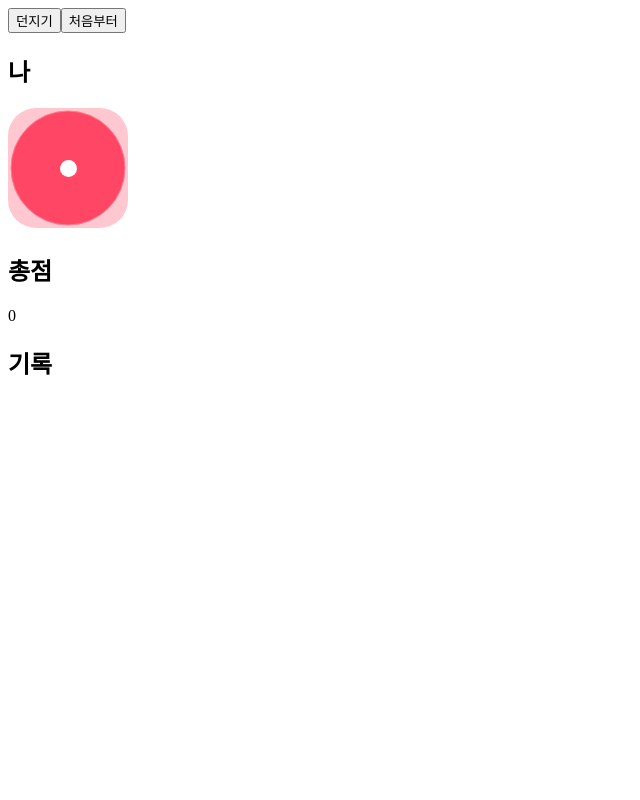
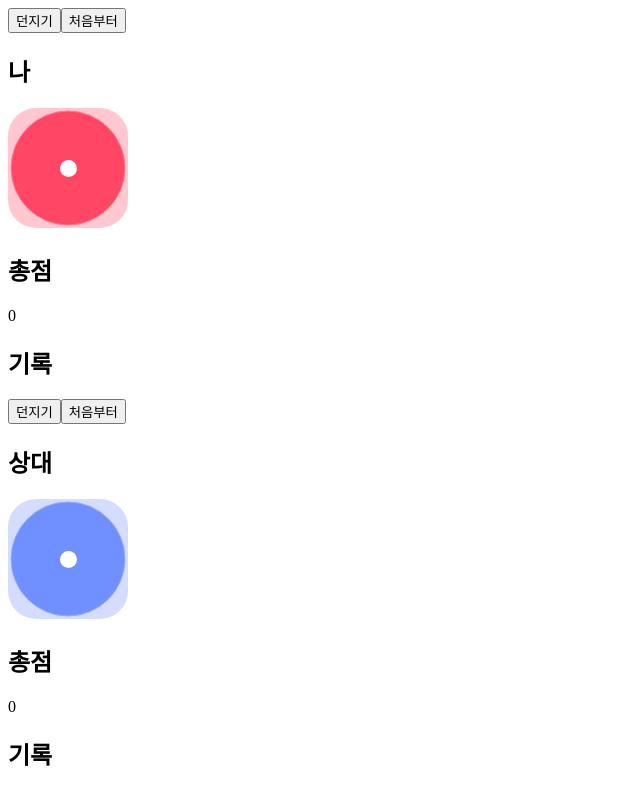
Before and after one commit to Mooneunjun/Coding-Learning, a React (Create React App) app: page / in a window 1280 px wide. Shown: the whole page, without its empty margins (0-640 px from the left). Built offline with nearby package versions, Linux system fonts and the light colour scheme.

Commit message:
no message

```diff
--- a/src/App.js
+++ b/src/App.js
@@ -1,41 +1,10 @@
-import { useState } from "react";
-import Button from "./Button";
-import Dice from "./Dice";
-
-function random(n) {
-  return Math.floor(Math.random() * n) + 1;
-}
+import Board from "./Board";
 
 function App() {
-  const [num, setNum] = useState(1);
-  const [sum, setSum] = useState(0);
-  const [gameHistory, setGameHistory] = useState([]);
-
-  const handleRoolClick = () => {
-    const NextNum = random(6);
-    setNum(NextNum);
-    setSum(sum + NextNum);
-    setGameHistory([...gameHistory, NextNum]);
-  };
-
-  const handleClearClick = () => {
-    setNum(1);
-    setSum(0);
-    setGameHistory([]);
-  };
-
   return (
     <div>
-      <div>
-        <Button onClick={handleRoolClick}>던지기</Button>
-        <Button onClick={handleClearClick}>처음부터</Button>
-      </div>
-      <h2>나</h2>
-      <Dice color="red" num={num} />
-      <h2>총점</h2>
-      <p>{sum}</p>
-      <h2>기록</h2>
-      <p>{gameHistory.join(", ,")}</p>
+      <Board name="나" color="red" />
+      <Board name="상대" color="blue" />
     </div>
   );
 }
--- /dev/null
+++ b/src/Board.js
@@ -0,0 +1,43 @@
+import { useState } from "react";
+import Button from "./Button";
+import Dice from "./Dice";
+
+function random(n) {
+  return Math.floor(Math.random() * n) + 1;
+}
+
+function Board({ name, color }) {
+  const [num, setNum] = useState(1);
+  const [sum, setSum] = useState(0);
+  const [gameHistory, setGameHistory] = useState([]);
+
+  const handleRoolClick = () => {
+    const NextNum = random(6);
+    setNum(NextNum);
+    setSum(sum + NextNum);
+    setGameHistory([...gameHistory, NextNum]);
+  };
+
+  const handleClearClick = () => {
+    setNum(1);
+    setSum(0);
+    setGameHistory([]);
+  };
+
+  return (
+    <div>
+      <div>
+        <Button onClick={handleRoolClick}>던지기</Button>
+        <Button onClick={handleClearClick}>처음부터</Button>
+      </div>
+      <h2>{name}</h2>
+      <Dice color={color} num={num} />
+      <h2>총점</h2>
+      <p>{sum}</p>
+      <h2>기록</h2>
+      <p>{gameHistory.join(", ,")}</p>
+    </div>
+  );
+}
+
+export default Board;
```
Also changed, not shown: 1 other file (tests, documents, lock files or other folders).
